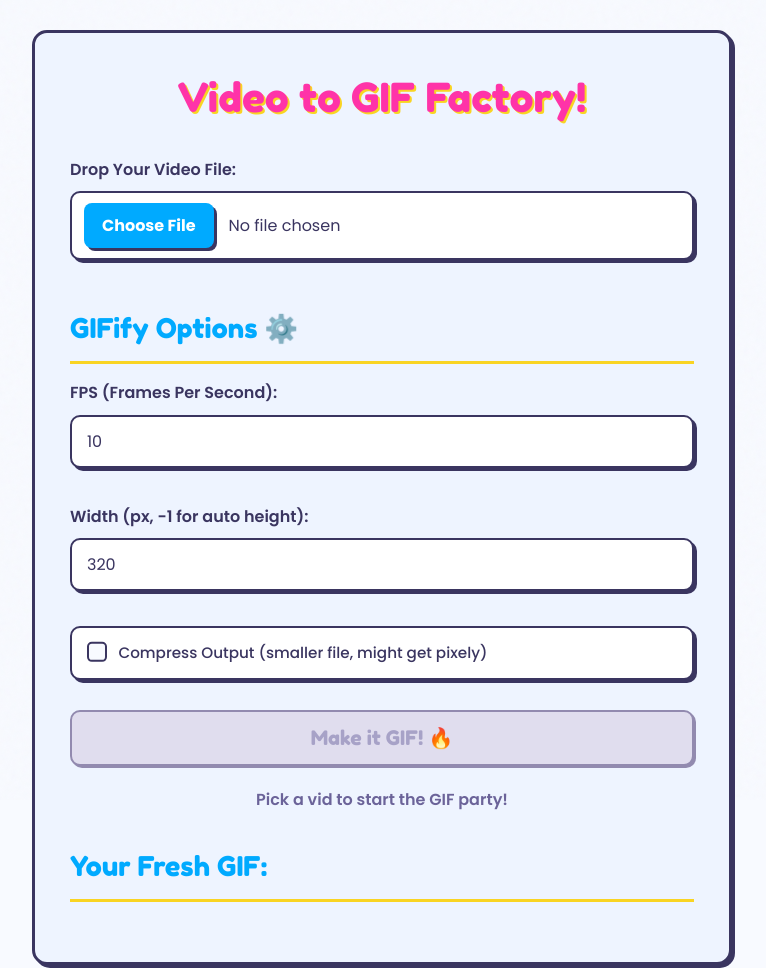
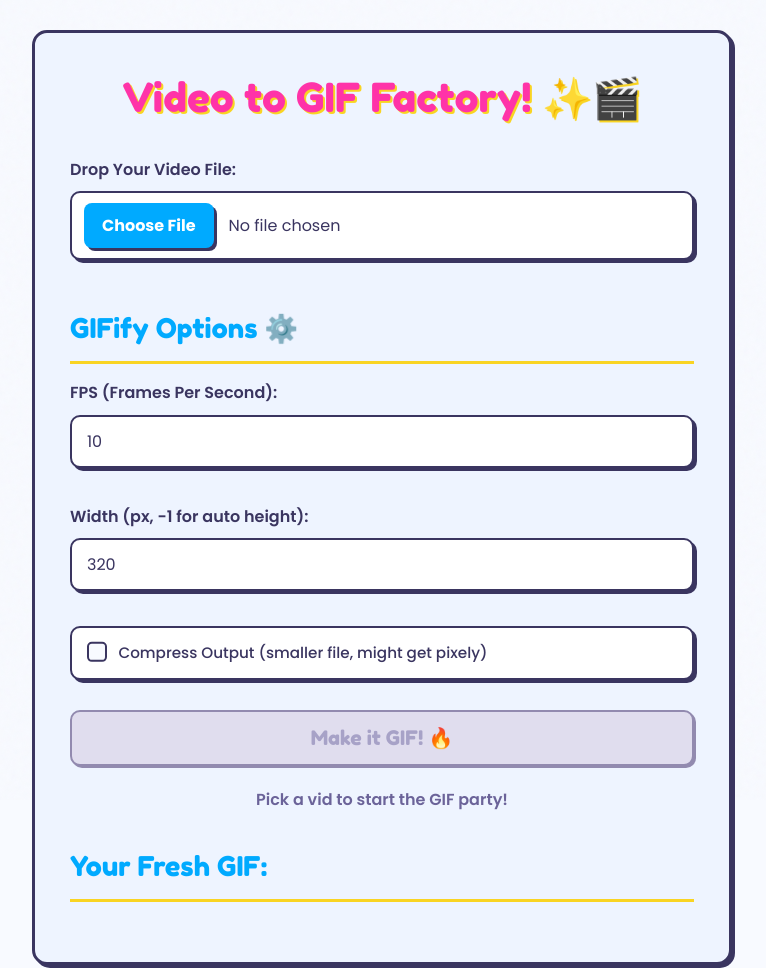
Before and after one commit to ManthanBR/video-to-gif, a plain HTML site: page index.html in a window 1280 px wide. Shown: the whole page, without its empty margins (258-1024 px from the left). Drawn offline with Linux system fonts and the light colour scheme; a script that the page names is missing.

Commit message:
Update index.html

```diff
--- a/index.html
+++ b/index.html
@@ -12,7 +12,7 @@
 </head>
 <body>
     <div class="container">
-        <h1>Video to GIF Factory!</h1>
+        <h1>Video to GIF Factory! ✨🎬</h1>
 
         <div class="input-section">
             <label for="videoFile">Drop Your Video File:</label>
```
